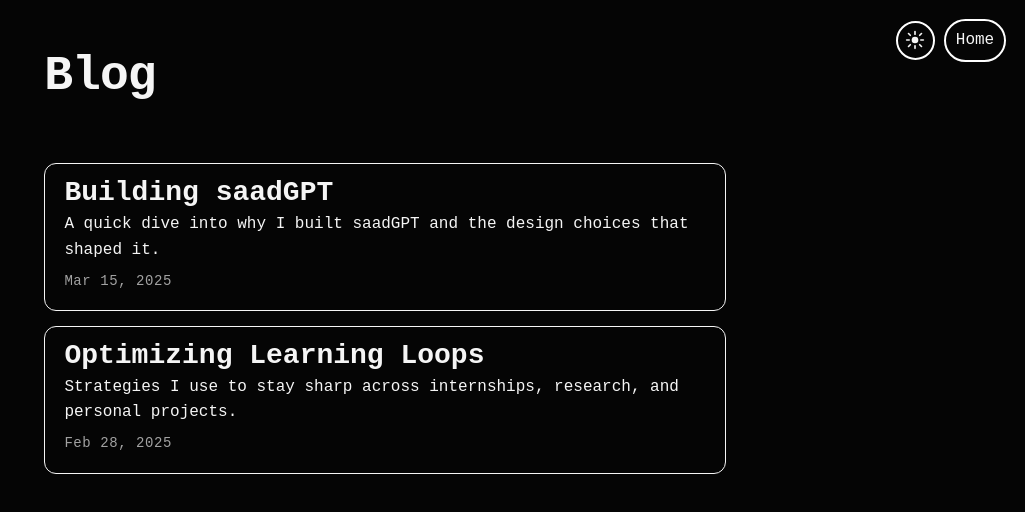
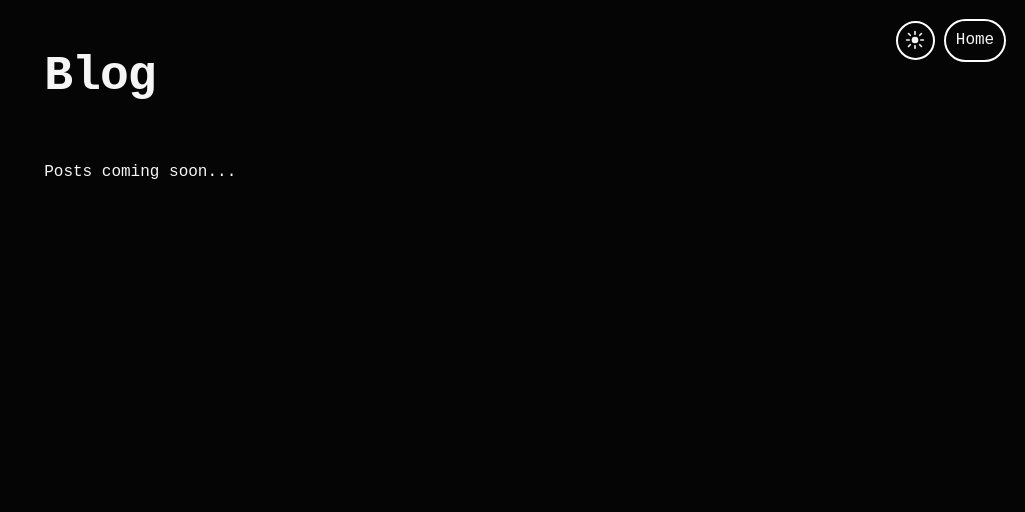
Before and after one commit to notsaad/site, a React (Create React App) app: page /blog in a window 1280 px wide. Shown: the top 512 px of the page, without its empty margins (255-1280 px from the left). Built offline with nearby package versions, Linux system fonts and the light colour scheme; a web font is replaced by a local one.

Commit message:
restructure blogs section and show coming soon screen
Signed-off-by: notsaad <saadmazharr@gmail.com>

```diff
--- a/src/App.tsx
+++ b/src/App.tsx
@@ -11,7 +11,6 @@
 import { SaadGPT } from "./components/saadgpt";
 import Resume from "./components/resume";
 import BlogHome from "./components/blog/BlogHome";
-import BlogPost from "./components/blog/BlogPost";
 
 const projects = [
   {
@@ -142,7 +141,6 @@
         <Route path="/saadgpt" element={<SaadGPT />} />
         <Route path="/resume" element={<Resume />} />
         <Route path="/blog" element={<BlogHome />} />
-        <Route path="/blog/:slug" element={<BlogPost />} />
       </Routes>
     </ThemeProvider>
   );
--- a/src/components/blog/BlogHome.tsx
+++ b/src/components/blog/BlogHome.tsx
@@ -1,54 +1,7 @@
 import React from "react";
-import { Link } from "react-router-dom";
 import styled from "styled-components";
 import BlogLayout from "./BlogLayout";
-import { blogPosts } from "./posts";
 import { theme } from "../../styles/theme";
-import { useTheme } from "../styles/ThemeProvider";
-
-const List = styled.div`
-  display: flex;
-  flex-direction: column;
-  gap: calc(${theme.spacing.grid} * 0.75);
-`;
-
-const PostCard = styled(Link).withConfig({
-  shouldForwardProp: (prop) => prop !== "$isDark",
-})<{ $isDark: boolean }>`
-  display: block;
-  padding: ${theme.spacing.grid};
-  border: 1px solid currentColor;
-  border-radius: 12px;
-  text-decoration: none;
-  color: inherit;
-  transition:
-    transform 120ms ease,
-    background-color 120ms ease;
-
-  &:hover {
-    transform: translateY(-2px);
-    background-color: ${(props) =>
-      props.$isDark ? "rgba(255, 255, 255, 0.06)" : "rgba(0, 0, 0, 0.04)"};
-  }
-
-  h2 {
-    margin: 0;
-    font-size: clamp(1.25rem, 2.5vw, 1.75rem);
-  }
-
-  p {
-    margin: ${theme.spacing.unit} 0 0;
-    line-height: 1.6;
-  }
-
-  time {
-    display: block;
-    margin-top: ${theme.spacing.unit};
-    font-size: 0.875rem;
-    opacity: 0.65;
-    letter-spacing: 0.04em;
-  }
-`;
 
 const Title = styled.h1`
   font-size: clamp(2rem, 5vw, 3rem);
@@ -57,38 +10,10 @@
 `;
 
 const BlogHome: React.FC = () => {
-  const { isDarkMode } = useTheme();
-
-  const sortedPosts = [...blogPosts].sort(
-    (a, b) =>
-      new Date(b.publishedAt).getTime() - new Date(a.publishedAt).getTime(),
-  );
-
-  const formatDate = (iso: string) =>
-    new Intl.DateTimeFormat("en-US", {
-      year: "numeric",
-      month: "short",
-      day: "numeric",
-    }).format(new Date(iso));
-
   return (
     <BlogLayout>
       <Title>Blog</Title>
-      <List>
-        {sortedPosts.map((post) => (
-          <PostCard
-            key={post.slug}
-            to={`/blog/${post.slug}`}
-            $isDark={isDarkMode}
-          >
-            <h2>{post.title}</h2>
-            <p>{post.summary}</p>
-            <time dateTime={post.publishedAt}>
-              {formatDate(post.publishedAt)}
-            </time>
-          </PostCard>
-        ))}
-      </List>
+      Posts coming soon...
     </BlogLayout>
   );
 };
--- a/src/components/blog/BlogPost.tsx
+++ /dev/null
@@ -1,83 +0,0 @@
-import React from "react";
-import { useParams, Link } from "react-router-dom";
-import styled from "styled-components";
-import ReactMarkdown from "react-markdown";
-import BlogLayout from "./BlogLayout";
-import { blogPosts } from "./posts";
-import { theme } from "../../styles/theme";
-
-const Title = styled.h1`
-  font-size: clamp(2.25rem, 5vw, 3.25rem);
-  margin: 0 0 ${theme.spacing.unit} 0;
-  letter-spacing: -0.02em;
-`;
-
-const Meta = styled.div`
-  font-size: 0.9rem;
-  letter-spacing: 0.05em;
-  text-transform: uppercase;
-  opacity: 0.7;
-  margin-bottom: ${theme.spacing.grid};
-`;
-
-const Body = styled(ReactMarkdown)`
-  display: flex;
-  flex-direction: column;
-  gap: ${theme.spacing.unit};
-  line-height: 1.7;
-
-  h2 {
-    margin-top: ${theme.spacing.grid};
-    margin-bottom: ${theme.spacing.unit};
-    font-size: clamp(1.5rem, 3vw, 2rem);
-  }
-
-  ul {
-    padding-left: ${theme.spacing.grid};
-  }
-
-  li {
-    margin: ${theme.spacing.unit} 0;
-  }
-`;
-
-const BackLink = styled(Link)`
-  margin-top: ${theme.spacing.grid};
-  color: inherit;
-  text-decoration: underline;
-`;
-
-const BlogPost: React.FC = () => {
-  const { slug } = useParams<{ slug: string }>();
-  const post = blogPosts.find((entry) => entry.slug === slug);
-
-  if (!post) {
-    return (
-      <BlogLayout>
-        <Title>Post not found</Title>
-        <p>The post you are looking for doesn't exist yet.</p>
-        <BackLink to="/blog">Return to blog</BackLink>
-      </BlogLayout>
-    );
-  }
-
-  const formattedDate = new Intl.DateTimeFormat("en-US", {
-    year: "numeric",
-    month: "short",
-    day: "numeric",
-  }).format(new Date(post.publishedAt));
-
-  return (
-    <BlogLayout>
-      <article>
-        <Title>{post.title}</Title>
-        <Meta>
-          <time dateTime={post.publishedAt}>{formattedDate}</time>
-        </Meta>
-        <Body>{post.content}</Body>
-      </article>
-    </BlogLayout>
-  );
-};
-
-export default BlogPost;
--- a/src/components/blog/posts.ts
+++ /dev/null
@@ -1,45 +0,0 @@
-export interface BlogPost {
-  slug: string;
-  title: string;
-  summary: string;
-  publishedAt: string; // ISO date string for consistent formatting
-  content: string;
-}
-
-// Centralized blog post data so adding new posts stays straightforward.
-export const blogPosts: BlogPost[] = [
-  {
-    slug: "building-saadgpt",
-    title: "Building saadGPT",
-    summary:
-      "A quick dive into why I built saadGPT and the design choices that shaped it.",
-    publishedAt: "2025-03-15",
-    content: `
-saadGPT started as a weekend experiment to automate responses to routine questions I get about my projects and internships. With the rapid tooling around LLMs, I wanted something lightweight, fast, and actually helpful.
-
-### What mattered
-- **Latency**: Users bounce if they wait. I optimized the prompt pipeline and caching layer to keep interactions snappy.
-- **Personality**: saadGPT should sound like me. I layered system prompts with tone guidelines and conditioned examples.
-- **Maintainability**: I wired the agent using a modular tool interface so I can drop in new skills without refactoring the core.
-
-The result? A pragmatic agent that handles outreach, points folks to the right resources, and frees up focus time for deeper work.
-    `.trim(),
-  },
-  {
-    slug: "optimizing-learning",
-    title: "Optimizing Learning Loops",
-    summary:
-      "Strategies I use to stay sharp across internships, research, and personal projects.",
-    publishedAt: "2025-02-28",
-    content: `
-Learning isn't linear for me—it's a loop. Every project, class, or paper feeds into the next cycle. Over the past few years I've settled on a rhythm that keeps me curious without burning out.
-
-### The loop
-1. **Collect signals**: I keep a running list of questions from day-to-day work. Those become prompts for future deep dives.
-2. **Targeted sprints**: Instead of broad study sessions, I pick a single problem (e.g., "debugging a flaky gRPC stream") and go deep for a weekend.
-3. **Share early**: Writing short memos or demos forces clarity. The moment something feels ready, I ship it internally or open-source it.
-
-This compounding approach has been the difference between passive absorption and deliberate growth.
-    `.trim(),
-  },
-];
```
